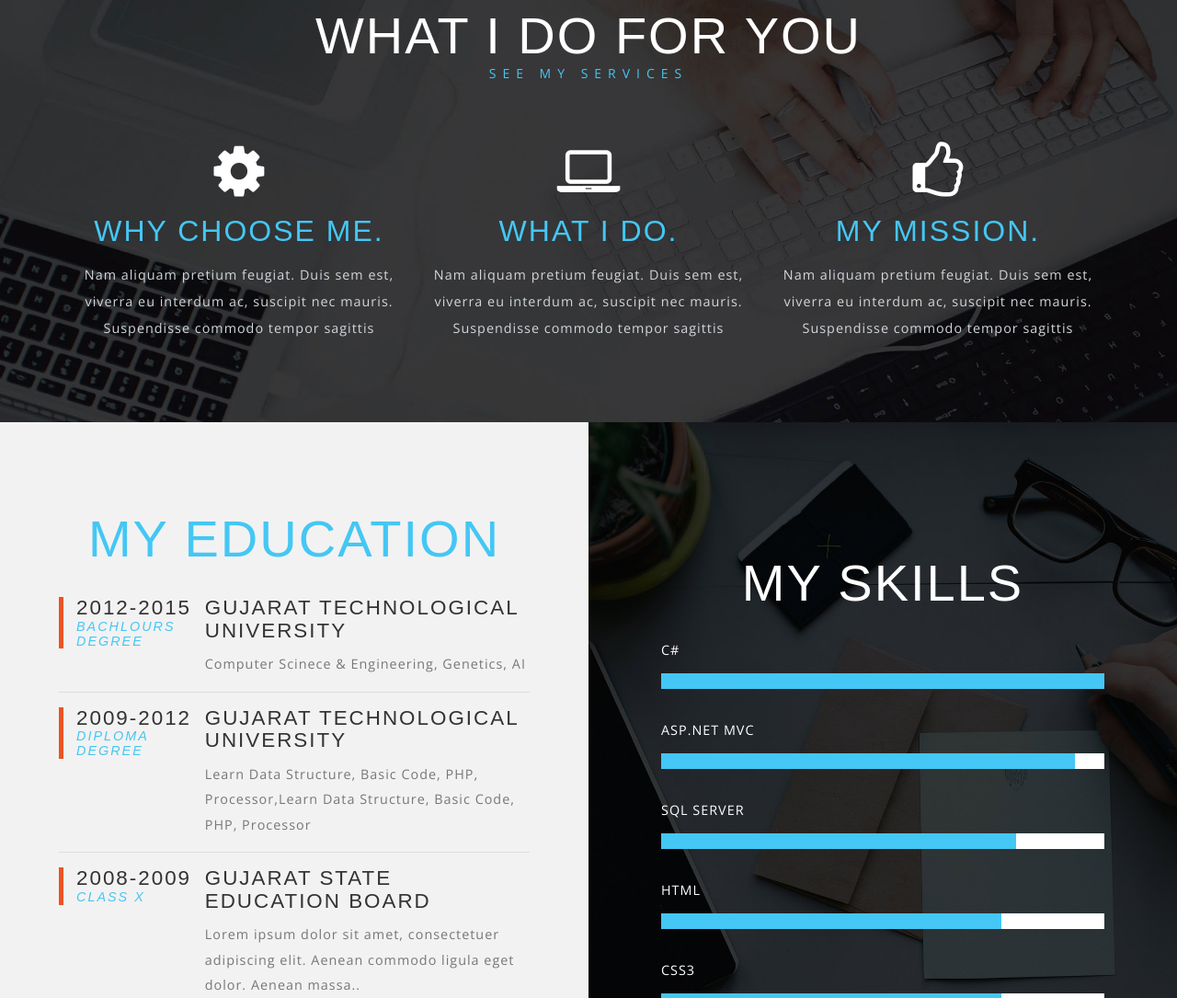
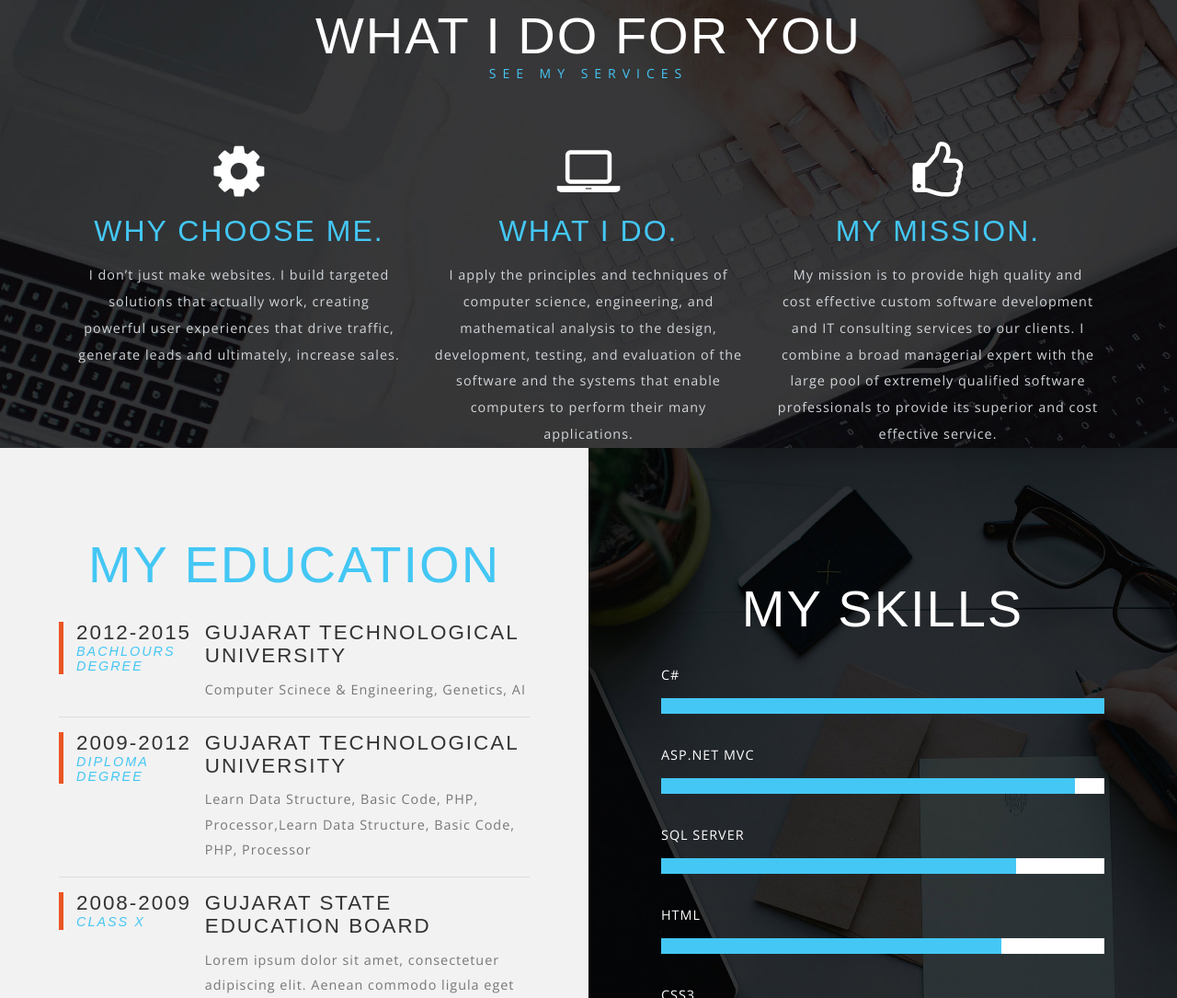
Before and after one commit to dipak10/dipak10.github.io, a plain HTML site: page index.html in a window 1280 px wide. Shown: the part 1454-2539 px from the top of the page at 92% size. Drawn offline with nearby package versions, Linux system fonts and the light colour scheme; files whose address does not match are found by name; a web font is replaced by a local one.

Commit message:
Mission Vision

```diff
--- a/index.html
+++ b/index.html
@@ -156,20 +156,18 @@ Smartphone Compatible web template, free web designs for Nokia, Samsung, LG, Son
 			<div class="col-md-4 list-gds text-center">
 				<i class="fa fa-cog" aria-hidden="true"></i>
 				<h4>WHY CHOOSE Me.</h4>
-				<p>Nam aliquam pretium feugiat. Duis sem est, viverra eu interdum ac,
-					suscipit nec mauris. Suspendisse commodo tempor sagittis</p>
+				<p>I don’t just make websites. I build targeted solutions that actually work, creating powerful user experiences that drive traffic, generate leads and ultimately, increase sales.</p>
 			</div>
 			<div class="col-md-4 list-gds text-center">
 				<i class="fa fa-laptop" aria-hidden="true"></i>
 				<h4>WHAT I DO. </h4>
-				<p>Nam aliquam pretium feugiat. Duis sem est, viverra eu interdum ac,
-					suscipit nec mauris. Suspendisse commodo tempor sagittis</p>
+				<p>I apply the principles and techniques of computer science, engineering, and mathematical analysis to the design, development, testing, and evaluation of the software and the systems that enable computers to perform their many applications.</p>
 			</div>
 				<div class="col-md-4 list-gds text-center">
 				<i class="fa fa-thumbs-o-up" aria-hidden="true"></i>
 				<h4>My MISSION.</h4>
-				<p>Nam aliquam pretium feugiat. Duis sem est, viverra eu interdum ac,
-					suscipit nec mauris. Suspendisse commodo tempor sagittis</p>
+				<p>My mission is to provide high quality and cost effective custom software development and IT consulting services to our clients. I combine a broad managerial expert with the large pool of extremely qualified software professionals to provide its superior and cost effective service.
+</p>
 			</div>
 
 			<div class="clearfix"></div>
```
